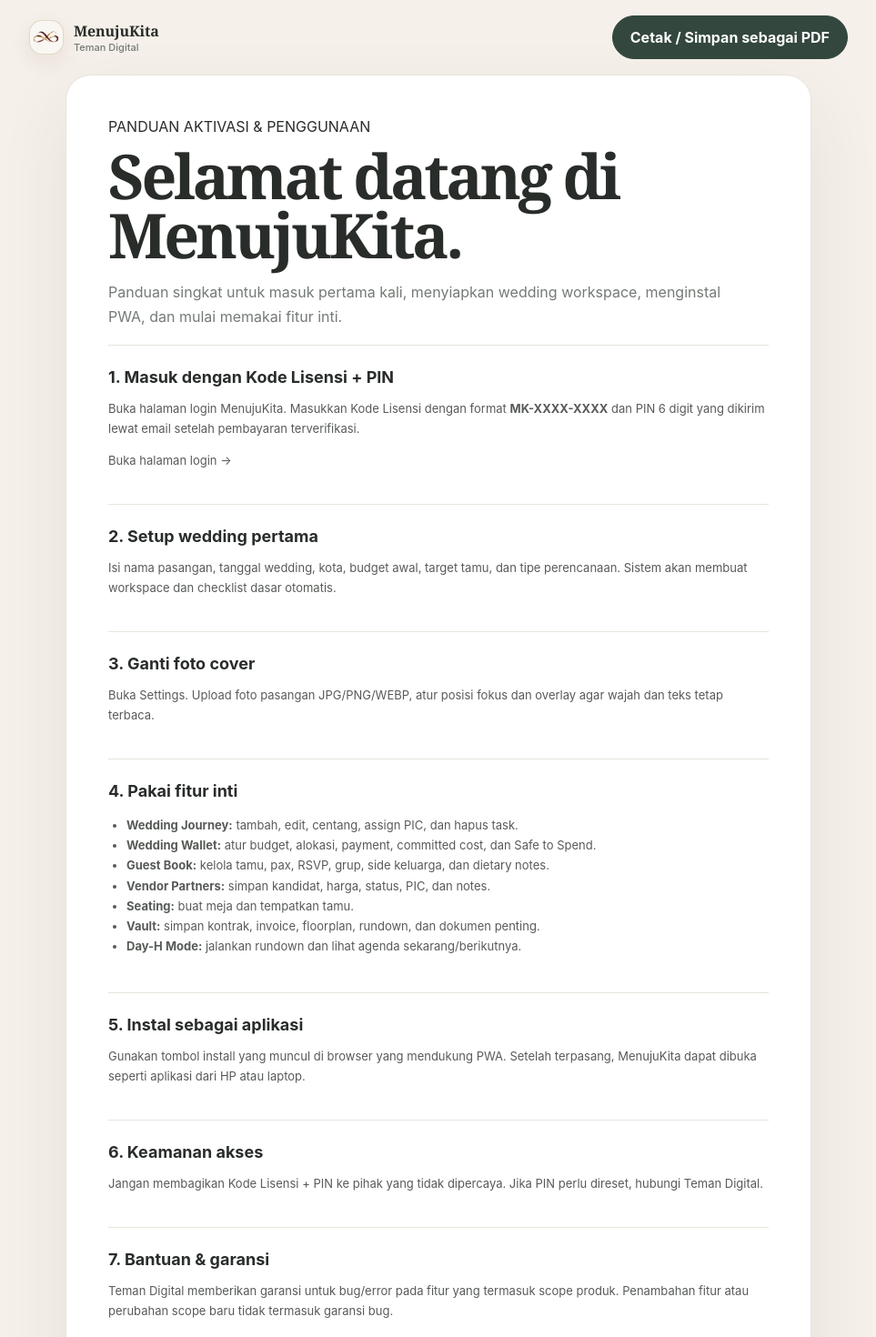
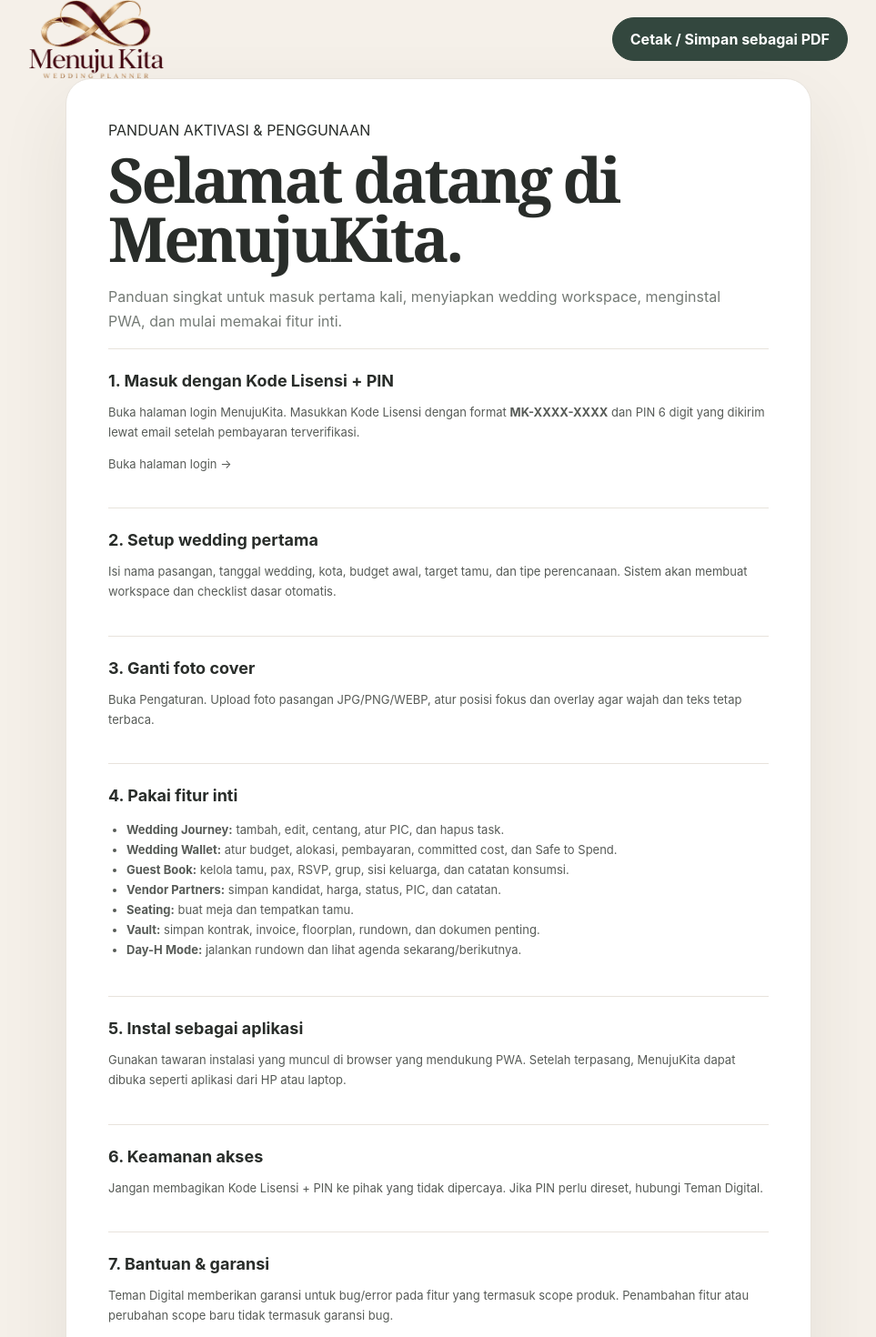
Before and after one commit to shadiqmuntashir21-ship-it/menujukita, a Next.js app: page /panduan in a window 1280 px wide. Shown: the top 1470 px of the page at 91% size, without its empty margins (158-1121 px from the left). Built offline with nearby package versions, Linux system fonts and the light colour scheme.

Commit message:
Apply official brand to customer entry points

```diff
--- a/app/auth/sign-in/form.tsx
+++ b/app/auth/sign-in/form.tsx
@@ -1,12 +1,13 @@
 "use client";
 import Link from "next/link";
+import {BrandLogo} from "@/components/brand";
 import { useActionState } from "react";
 import { KeyRound,LockKeyhole } from "lucide-react";
 import { signIn } from "./actions";
 export default function SignInForm(){
  const[s,a,p]=useActionState(signIn,null);
  return <main className="auth-page license-auth-page">
-  <section className="auth-visual"><Link className="brand brand-light" href="/"><span className="brand-mark">M</span><span className="brand-copy"><strong>MenujuKita</strong><small>Wedding Planning Studio</small></span></Link><div><span className="eyebrow dark-chip">PRIVATE WEDDING SPACE</span><h1 className="serif">Kembali ke perjalanan kalian.</h1><p>Semua checklist, tamu, vendor, budget, dan hari H menunggu di satu ruang yang sama.</p></div><div className="auth-proof"><span>1 lisensi</span><span>1 wedding</span><span>bisa dipakai bersama pasangan</span></div></section>
+  <section className="auth-visual"><Link className="brand brand-light" href="/" aria-label="MenujuKita"><BrandLogo className="auth-logo"/></Link><div><span className="eyebrow dark-chip">PRIVATE WEDDING SPACE</span><h1 className="serif">Kembali ke perjalanan kalian.</h1><p>Semua checklist, tamu, vendor, budget, dan hari H menunggu di satu ruang yang sama.</p></div><div className="auth-proof"><span>1 lisensi</span><span>1 wedding</span><span>bisa dipakai bersama pasangan</span></div></section>
   <form action={a} className="auth-card stack auth-card-premium"><div><span className="eyebrow">MASUK KE WEDDING</span><h2 className="serif auth-title">Kode + PIN. Selesai.</h2><p className="muted">Gunakan akses dari Teman Digital. Tidak perlu email atau membuat akun.</p></div>
   <label className="field premium-field"><span><KeyRound size={16}/>Kode Lisensi</span><input className="input" name="license" autoCapitalize="characters" placeholder="MK-ABCD-EFGH" required/></label>
   <label className="field premium-field"><span><LockKeyhole size={16}/>PIN</span><input className="input pin-input" name="pin" inputMode="numeric" type="password" placeholder="••••••" minLength={4} maxLength={8} required/></label>
--- a/app/checkout/page.tsx
+++ b/app/checkout/page.tsx
@@ -4,6 +4,7 @@ import { createOrder } from "./actions";
 import { sql } from "@/lib/db";
 import { ensureCommerceSchema,MENUJUKITA_PRICE } from "@/lib/commerce";
 import PaymentMethods from "@/components/commerce/payment-methods";
+import {BrandLogo} from "@/components/brand";
 
 export const dynamic="force-dynamic";
 const rupiah=(n:number)=>new Intl.NumberFormat("id-ID",{style:"currency",currency:"IDR",maximumFractionDigits:0}).format(n);
@@ -13,12 +14,12 @@ export default async function Checkout({searchParams}:{searchParams:Promise<{err
  const methods=await db`SELECT code,label,type,account_no,account_name,merchant_id,instructions,qr_image_path FROM payment_methods WHERE is_active=true ORDER BY sort_order,label`;
  const q=await searchParams;
  return <main className="checkout-page">
-  <header className="checkout-top"><Link href="/"><ArrowLeft size={17}/>Kembali</Link><div className="brand"><span className="brand-mark">M</span><span className="brand-copy"><strong>MenujuKita</strong><small>Checkout · Teman Digital</small></span></div><span className="checkout-secure"><LockKeyhole size={14}/>Verifikasi manual</span></header>
+  <header className="checkout-top"><Link href="/"><ArrowLeft size={17}/>Kembali</Link><div className="brand"><BrandLogo className="checkout-brand-logo"/></div><span className="checkout-secure"><LockKeyhole size={14}/>Verifikasi manual</span></header>
   <section className="checkout-layout">
    <aside className="checkout-summary">
     <span className="micro-label">MENUJUKITA PILOT</span><h1 className="serif">Satu workspace untuk seluruh perjalanan wedding.</h1><p>Setelah pembayaran diverifikasi, Kode Lisensi + PIN dikirim otomatis ke email kalian.</p>
     <div className="checkout-price"><small>TOTAL PEMBAYARAN</small><strong>{rupiah(MENUJUKITA_PRICE)}</strong><span>sekali bayar · 1 wedding workspace</span></div>
-    <div className="checkout-points"><span><CheckCircle2 size={16}/>Checklist & timeline lengkap</span><span><CheckCircle2 size={16}/>Budget + Safe to Spend</span><span><CheckCircle2 size={16}/>Guest, RSVP & seating</span><span><CheckCircle2 size={16}/>Vendor, payment & documents</span><span><CheckCircle2 size={16}/>Wedding Health + Day-H Mode</span></div>
+    <div className="checkout-points"><span><CheckCircle2 size={16}/>Checklist & timeline lengkap</span><span><CheckCircle2 size={16}/>Budget + Safe to Spend</span><span><CheckCircle2 size={16}/>Tamu, RSVP & meja</span><span><CheckCircle2 size={16}/>Vendor, pembayaran & dokumen</span><span><CheckCircle2 size={16}/>Wedding Health + Day-H Mode</span></div>
     <div className="checkout-note"><Sparkles size={17}/><p><b>Pembayaran tidak aktif otomatis.</b> Tim Teman Digital akan mengecek pembayaran terlebih dahulu sebelum lisensi diterbitkan.</p></div>
    </aside>
    <form action={createOrder} className="checkout-form">
--- a/app/page.tsx
+++ b/app/page.tsx
@@ -1,5 +1,6 @@
 import Link from "next/link";
 import { ArrowRight, CalendarClock, Check, CircleDollarSign, HeartPulse, ListChecks, Sparkles, Store, UsersRound } from "lucide-react";
+import {BrandLogo} from "@/components/brand";
 
 const features=[
   [ListChecks,"Checklist & Timeline","Tahu apa yang harus dilakukan sekarang, bukan tenggelam dalam daftar panjang."],
@@ -15,7 +16,7 @@ export default function Home(){
   <section className="mk-hero" style={{backgroundImage:"url('https://images.unsplash.com/photo-1519741497674-611481863552?auto=format&fit=crop&w=2200&q=88')"}}>
    <div className="mk-hero-shade"/>
    <nav className="mk-nav">
-    <Link className="mk-brand" href="/"><span>M</span><div><b>MenujuKita</b><small>Wedding Planner</small></div></Link>
+    <Link className="mk-brand" href="/" aria-label="MenujuKita"><BrandLogo className="nav-logo"/></Link>
     <div className="mk-nav-links"><a href="#fitur">Fitur</a><a href="#cara-kerja">Cara Kerja</a><a href="#harga">Harga</a><Link href="/auth/sign-in">Masuk</Link></div>
     <Link className="mk-nav-cta" href="/demo">Coba Demo <ArrowRight size={15}/></Link>
    </nav>
@@ -63,6 +64,6 @@ export default function Home(){
   </section>
 
   <section className="mk-final-cta"><Sparkles size={22}/><h2>Persiapannya serius.<br/><em>Rasanya tetap harus menyenangkan.</em></h2><Link className="mk-button mk-button-dark" href="/demo">Masuk Demo Pro <ArrowRight size={16}/></Link></section>
-  <footer className="mk-footer"><div className="mk-brand dark"><span>M</span><div><b>MenujuKita</b><small>Wedding Planner</small></div></div><p>Created by <b>Teman Digital</b></p></footer>
+  <footer className="mk-footer"><BrandLogo className="footer-logo"/><p>Created by <b>Teman Digital</b></p></footer>
  </main>
 }
--- a/app/panduan/page.tsx
+++ b/app/panduan/page.tsx
@@ -1,16 +1,17 @@
 import Link from "next/link";
 import PrintGuide from "@/components/print-guide";
+import {BrandLogo} from "@/components/brand";
 export const metadata={title:"Panduan Aktivasi MenujuKita"};
 export default function Guide(){
  return <main className="guide-page">
-  <header className="guide-head"><Link href="/" className="brand"><span className="brand-mark">M</span><span className="brand-copy"><strong>MenujuKita</strong><small>Teman Digital</small></span></Link><PrintGuide/></header>
+  <header className="guide-head"><Link href="/" className="brand" aria-label="MenujuKita"><BrandLogo className="guide-brand-logo"/></Link><PrintGuide/></header>
   <article className="guide-paper">
    <span className="micro-label">PANDUAN AKTIVASI & PENGGUNAAN</span><h1 className="serif">Selamat datang di MenujuKita.</h1><p className="guide-lead">Panduan singkat untuk masuk pertama kali, menyiapkan wedding workspace, menginstal PWA, dan mulai memakai fitur inti.</p>
    <section><h2>1. Masuk dengan Kode Lisensi + PIN</h2><p>Buka halaman login MenujuKita. Masukkan Kode Lisensi dengan format <b>MK-XXXX-XXXX</b> dan PIN 6 digit yang dikirim lewat email setelah pembayaran terverifikasi.</p><p><Link href="/auth/sign-in">Buka halaman login →</Link></p></section>
    <section><h2>2. Setup wedding pertama</h2><p>Isi nama pasangan, tanggal wedding, kota, budget awal, target tamu, dan tipe perencanaan. Sistem akan membuat workspace dan checklist dasar otomatis.</p></section>
-   <section><h2>3. Ganti foto cover</h2><p>Buka Settings. Upload foto pasangan JPG/PNG/WEBP, atur posisi fokus dan overlay agar wajah dan teks tetap terbaca.</p></section>
-   <section><h2>4. Pakai fitur inti</h2><ul><li><b>Wedding Journey:</b> tambah, edit, centang, assign PIC, dan hapus task.</li><li><b>Wedding Wallet:</b> atur budget, alokasi, payment, committed cost, dan Safe to Spend.</li><li><b>Guest Book:</b> kelola tamu, pax, RSVP, grup, side keluarga, dan dietary notes.</li><li><b>Vendor Partners:</b> simpan kandidat, harga, status, PIC, dan notes.</li><li><b>Seating:</b> buat meja dan tempatkan tamu.</li><li><b>Vault:</b> simpan kontrak, invoice, floorplan, rundown, dan dokumen penting.</li><li><b>Day-H Mode:</b> jalankan rundown dan lihat agenda sekarang/berikutnya.</li></ul></section>
-   <section><h2>5. Instal sebagai aplikasi</h2><p>Gunakan tombol install yang muncul di browser yang mendukung PWA. Setelah terpasang, MenujuKita dapat dibuka seperti aplikasi dari HP atau laptop.</p></section>
+   <section><h2>3. Ganti foto cover</h2><p>Buka Pengaturan. Upload foto pasangan JPG/PNG/WEBP, atur posisi fokus dan overlay agar wajah dan teks tetap terbaca.</p></section>
+   <section><h2>4. Pakai fitur inti</h2><ul><li><b>Wedding Journey:</b> tambah, edit, centang, atur PIC, dan hapus task.</li><li><b>Wedding Wallet:</b> atur budget, alokasi, pembayaran, committed cost, dan Safe to Spend.</li><li><b>Guest Book:</b> kelola tamu, pax, RSVP, grup, sisi keluarga, dan catatan konsumsi.</li><li><b>Vendor Partners:</b> simpan kandidat, harga, status, PIC, dan catatan.</li><li><b>Seating:</b> buat meja dan tempatkan tamu.</li><li><b>Vault:</b> simpan kontrak, invoice, floorplan, rundown, dan dokumen penting.</li><li><b>Day-H Mode:</b> jalankan rundown dan lihat agenda sekarang/berikutnya.</li></ul></section>
+   <section><h2>5. Instal sebagai aplikasi</h2><p>Gunakan tawaran instalasi yang muncul di browser yang mendukung PWA. Setelah terpasang, MenujuKita dapat dibuka seperti aplikasi dari HP atau laptop.</p></section>
    <section><h2>6. Keamanan akses</h2><p>Jangan membagikan Kode Lisensi + PIN ke pihak yang tidak dipercaya. Jika PIN perlu direset, hubungi Teman Digital.</p></section>
    <section><h2>7. Bantuan & garansi</h2><p>Teman Digital memberikan garansi untuk bug/error pada fitur yang termasuk scope produk. Penambahan fitur atau perubahan scope baru tidak termasuk garansi bug.</p><p><b>Email operasional:</b> temandigital26@gmail.com</p></section>
    <footer><b>Teman Digital</b><br/>Bangun Lebih Baik. Tumbuh Lebih Cepat.</footer>
```
Also changed, not shown: app/onboarding/page.tsx (+3 -1 lines).
